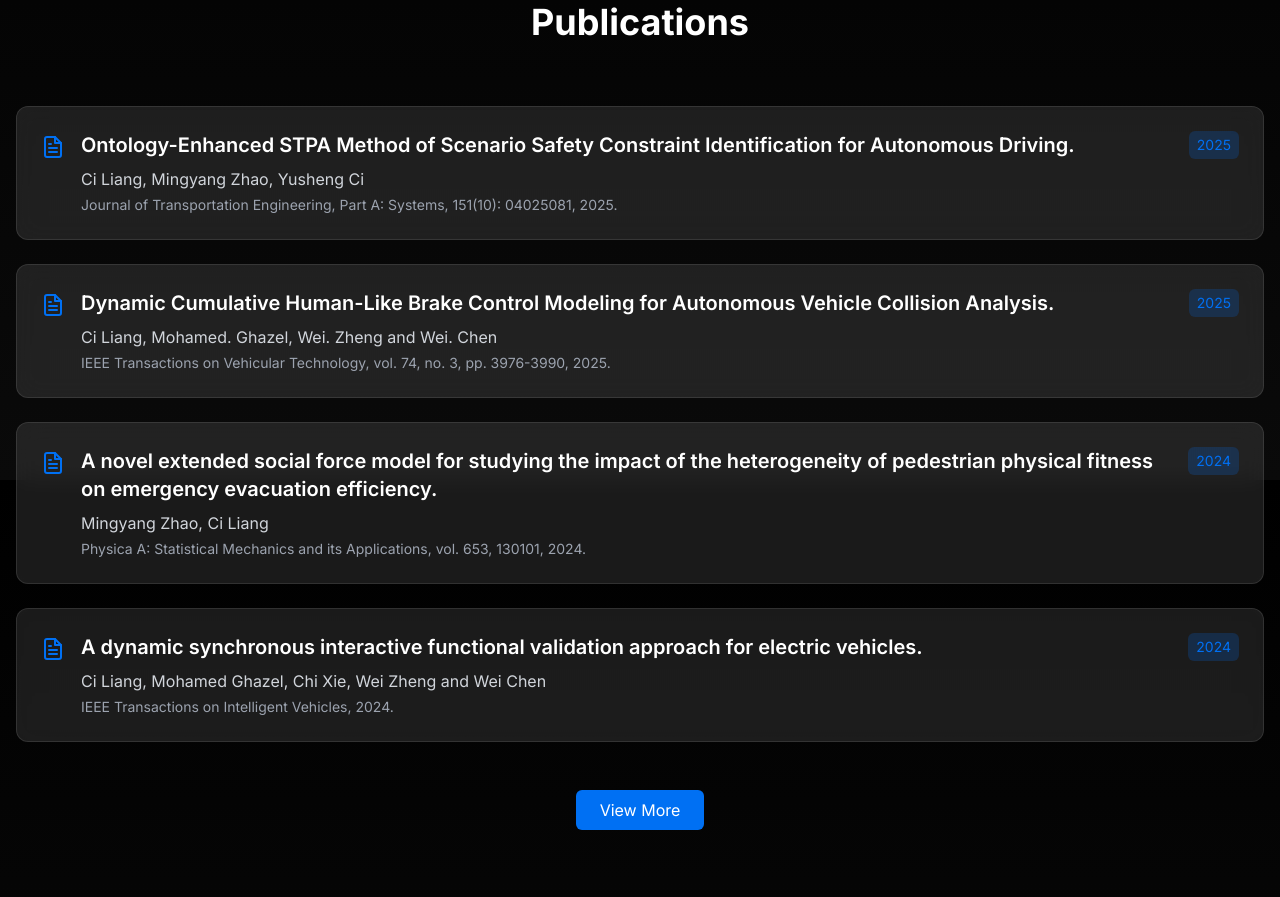
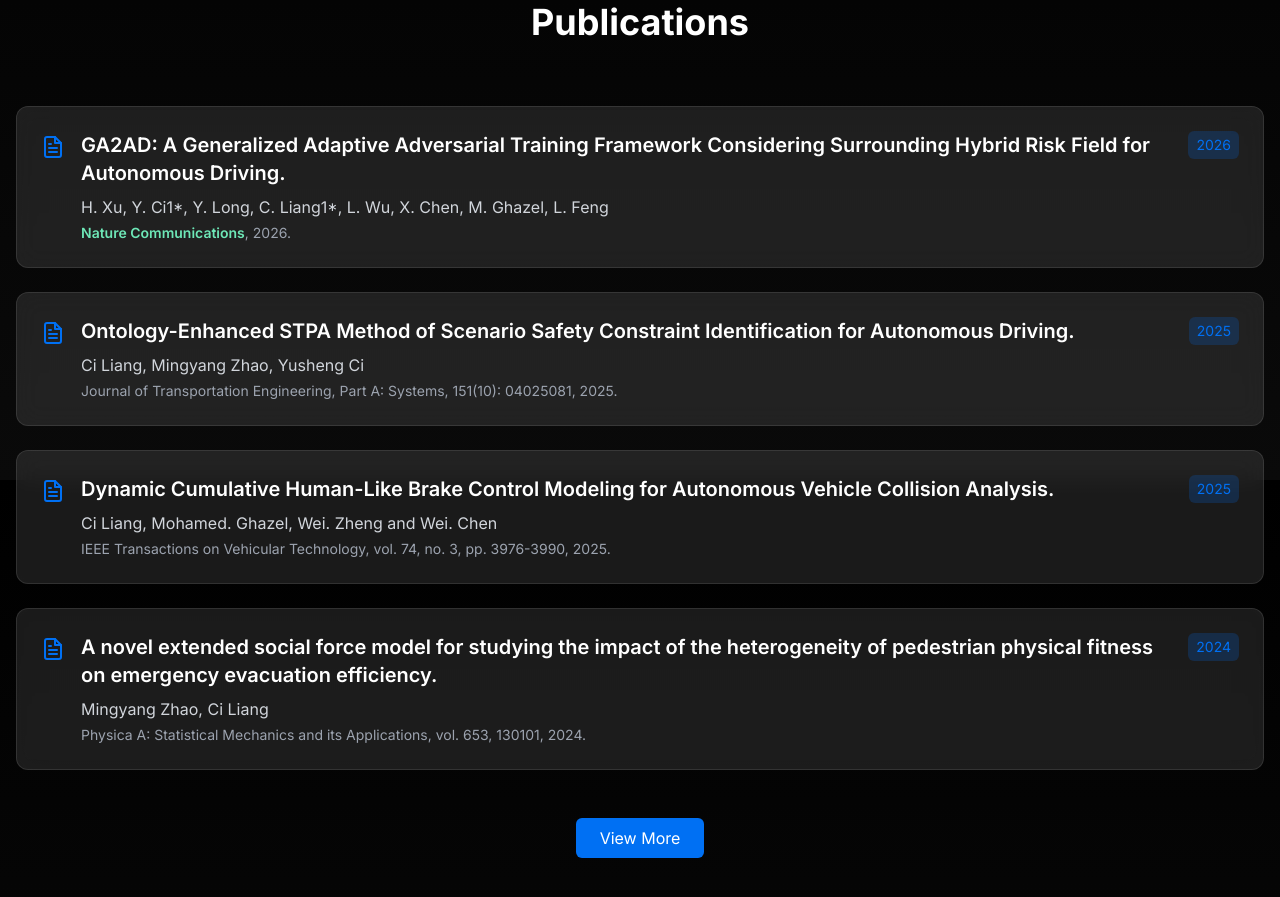
Before and after one commit to zs077/lab-website, a Next.js app: page / in a window 1280 px wide. Shown: the part 1920-2817 px from the top of the page. Built offline with nearby package versions, Linux system fonts and the light colour scheme.

Commit message:
Add Nature Communications publication

```diff
--- a/src/components/PublicationList.tsx
+++ b/src/components/PublicationList.tsx
@@ -13,6 +13,7 @@ import {
 } from 'react-icons/fi';
 import { useTranslation } from 'react-i18next';
 import { publications } from '@/data/publications';
+import PublicationVenue from '@/components/PublicationVenue';
 
 const PUBLICATIONS_PER_PAGE = 7;
 
@@ -169,7 +170,7 @@ export default function PublicationList() {
                     <p className="text-gray-300 mb-1">{pub.authors}</p>
 
                     {/* 期刊/会议（固定显示） */}
-                    <p className="text-gray-400 text-sm mb-3">{pub.venue}</p>
+                    <PublicationVenue venue={pub.venue} className="text-gray-400 text-sm mb-3" />
 
                     {/* 操作区：仅保留「展开/收起摘要」 */}
                     <div className="flex flex-wrap items-center gap-4">
--- /dev/null
+++ b/src/components/PublicationVenue.tsx
@@ -0,0 +1,27 @@
+const HIGHLIGHTED_JOURNAL = 'Nature Communications';
+
+type PublicationVenueProps = {
+  venue: string;
+  className?: string;
+};
+
+export default function PublicationVenue({ venue, className }: PublicationVenueProps) {
+  const parts = venue.split(HIGHLIGHTED_JOURNAL);
+
+  if (parts.length === 1) {
+    return <p className={className}>{venue}</p>;
+  }
+
+  return (
+    <p className={className}>
+      {parts.map((part, index) => (
+        <span key={`${part}-${index}`}>
+          {part}
+          {index < parts.length - 1 && (
+            <span className="font-semibold text-emerald-300">{HIGHLIGHTED_JOURNAL}</span>
+          )}
+        </span>
+      ))}
+    </p>
+  );
+}
--- a/src/components/PublicationsPreview.tsx
+++ b/src/components/PublicationsPreview.tsx
@@ -6,6 +6,7 @@ import { useTranslation } from 'react-i18next';
 import Link from 'next/link';
 import { FiFileText } from 'react-icons/fi';
 import { publications } from '@/data/publications';
+import PublicationVenue from '@/components/PublicationVenue';
 
 // ============================================================
 // 📌 主页论文预览组件
@@ -86,7 +87,7 @@ export default function PublicationsPreview() {
                 <p className="text-gray-300 mb-1">{pub.authors}</p>
 
                 {/* 期刊/会议 */}
-                <p className="text-gray-400 text-sm">{pub.venue}</p>
+                <PublicationVenue venue={pub.venue} className="text-gray-400 text-sm" />
               </div>
             </div>
           </motion.div>
--- a/src/data/publications.ts
+++ b/src/data/publications.ts
@@ -36,6 +36,18 @@ export type Publication = {
 
 // ▼▼▼ 在此数组中维护所有论文数据 ▼▼▼
 export const publications: Publication[] = [
+  {
+    id: 17,
+    title: 'GA2AD: A Generalized Adaptive Adversarial Training Framework Considering Surrounding Hybrid Risk Field for Autonomous Driving.',
+    authors: 'H. Xu, Y. Ci1*, Y. Long, C. Liang1*, L. Wu, X. Chen, M. Ghazel, L. Feng',
+    venue: 'Nature Communications, 2026.',
+    year: 2026,
+    category: 'journal',
+    abstract: {
+      en: 'Accepted by Nature Communications.',
+      zh: '已被 Nature Communications 接收。',
+    },
+  },
   {
     id: 1,
     title: 'Dynamic Cumulative Human-Like Brake Control Modeling for Autonomous Vehicle Collision Analysis.',
```
